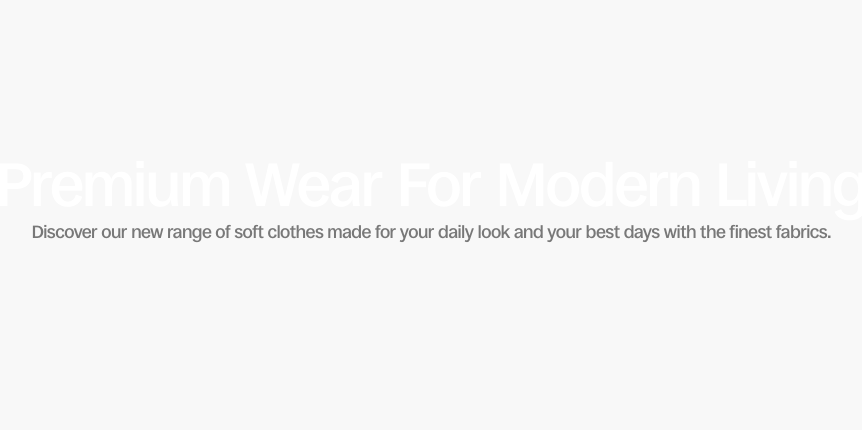
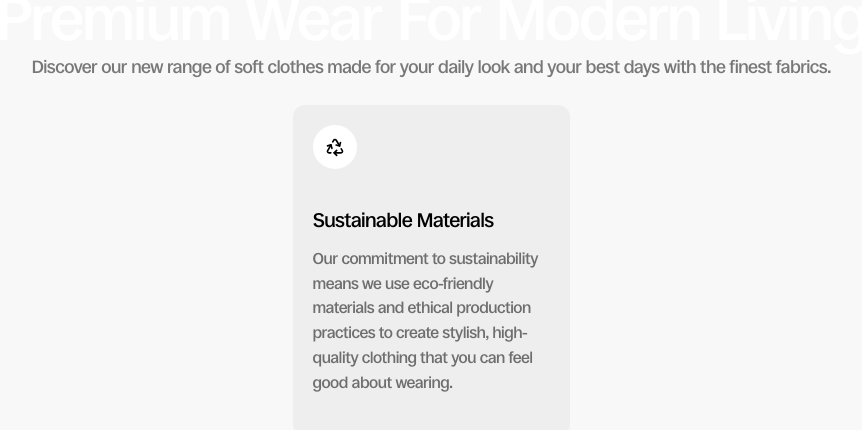
Before and after one commit to Tanziruz/blackinkkk-revamped, a Next.js app: page / in a window 1280 px wide. Shown: the part 190-620 px from the top of the page, without its empty margins (209-1071 px from the left). Built offline with nearby package versions, Linux system fonts and the light colour scheme.

Commit message:
Added FeatureCard.tsx

```diff
--- /dev/null
+++ b/components/Cards/FeatureCard.tsx
@@ -0,0 +1,24 @@
+import type { LucideIcon } from "lucide-react";
+
+interface FeatureCardProps {
+    title: string;
+    info: string;
+    icon: LucideIcon;
+}
+
+
+export default function FeatureCard({ title, info, icon: Icon }: FeatureCardProps) {
+    return (
+        <>
+            <div className="h-fit w-69.25 flex flex-col justify-center gap-9.5 items-start p-5 rounded-xl bg-beige overflow-clip ">
+                <div className="rounded-full bg-white w-11 h-11 flex justify-center items-center ">
+                    <Icon color="#000000" size={20} />
+                </div>
+                <div className="w-full">
+                    <p className="t20 mb-3 lg:min-w-0!">{title}</p>
+                    <p className="t16 w-full lg:min-w-0!">{info}</p>
+                </div>
+            </div>
+        </>
+    );
+}
--- a/components/Home/Hero.tsx
+++ b/components/Home/Hero.tsx
@@ -1,3 +1,5 @@
+import { Recycle } from "lucide-react";
+import FeatureCard from "../Cards/FeatureCard";
 
 export default function Home(){
     return (
@@ -5,6 +7,7 @@ export default function Home(){
         <section className="h-dvh max-w-screen w-full overflow-x-hidden flex flex-col justify-center items-center">
             <h1 className="text-center">Premium Wear For Modern Living</h1>
             <p className="t18 text-center"  >Discover our new range of soft clothes made for your daily look and your best days with the finest fabrics.</p>
+            <FeatureCard title="Sustainable Materials" icon={Recycle} info="Our commitment to sustainability means we use eco-friendly materials and ethical production practices to create stylish, high-quality clothing that you can feel good about wearing."/>
         </section>
         </>
     );
```
